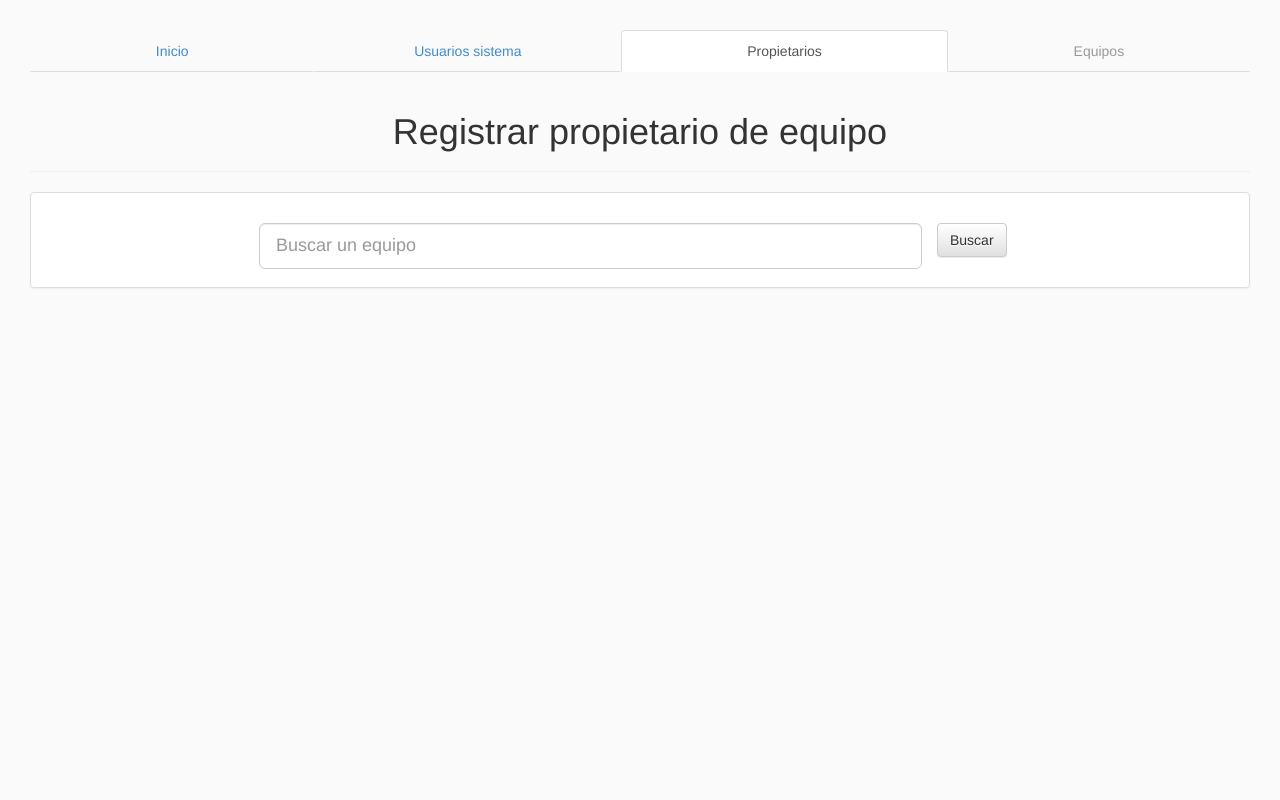
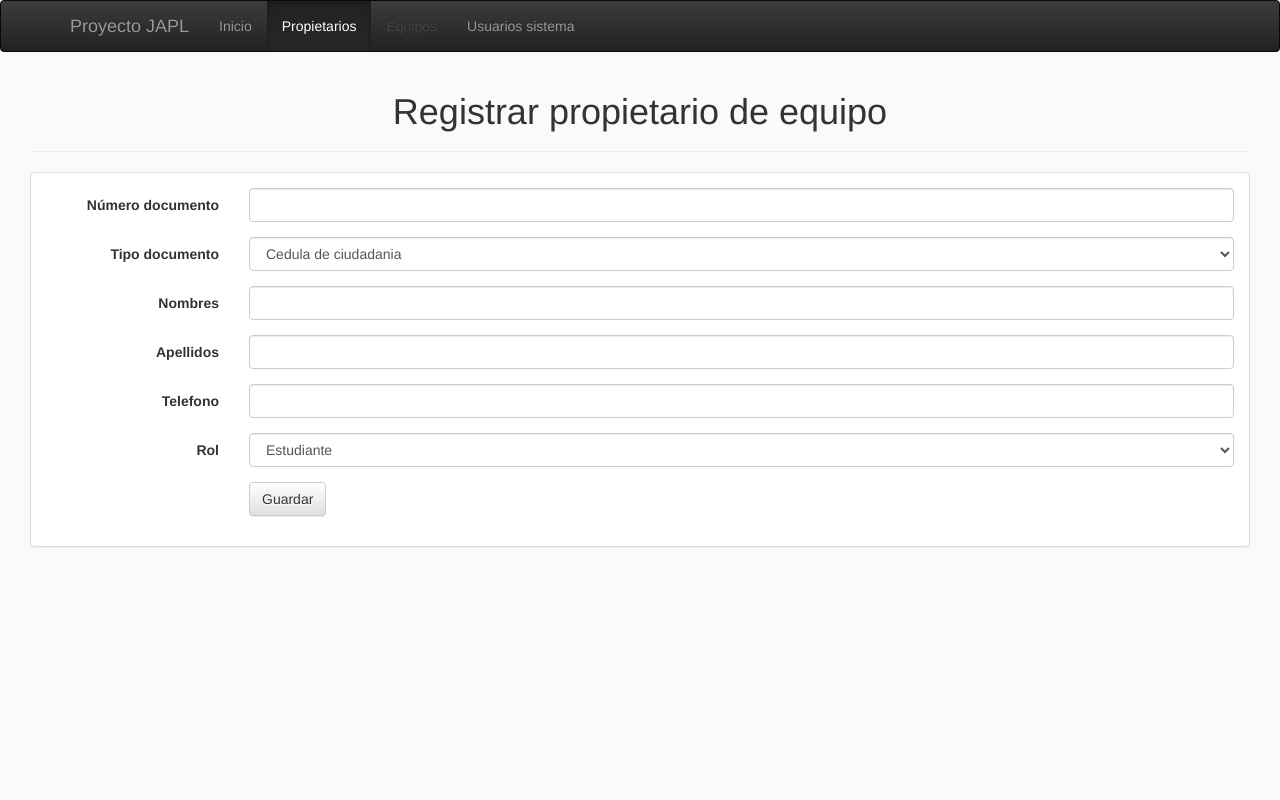
Before and after one commit to jairopl/proyecto_prog_jap, a PHP site: page /registrar_propietario.php in a window 1280 px wide. Run offline with PHP 8.4, Linux system fonts and the light colour scheme; some libraries are stand-ins or nearby versions.

Commit message:
Para el formulario de registrar usuario (del sistema) se agregaron los campos de cargo, direccion y correo. Se cambio Nav por Nav-bar en la parte superior. (version antes de clase 25-04-2014)

```diff
--- a/css/style.css
+++ b/css/style.css
@@ -1,5 +1,4 @@
 body {
-  padding: 30px;
   background: #FAFAFA;
 }
 footer {
@@ -24,6 +23,9 @@ td, th {
   padding: 2px 5px;
 }
 
+.content-wrapper {
+  padding: 0 30px 10px;
+}
 .first {
     border-bottom-left-radius: 3px;
     border-top-left-radius: 20px;
--- a/include/include_page_elements.php
+++ b/include/include_page_elements.php
@@ -11,9 +11,9 @@ function print_page_title($title) {
 function print_nav($active = 'index') {
   $links = array(
     'index' => 'index.php',
-    'registrar_usuario' => 'registrar_usuario.php',
     'registrar_propietario' => 'registrar_propietario.php',
     'equipos' => '#',
+    'registrar_usuario' => 'registrar_usuario.php',
   );
   $nombres_paginas = array(
     'index' => 'Inicio',
@@ -21,7 +21,21 @@ function print_nav($active = 'index') {
     'registrar_propietario' => 'Propietarios',
     'equipos' => 'Equipos',
   );
-  echo "<ul class='nav nav-tabs nav-justified'>";
+  echo '<div role="navigation" class="navbar navbar-inverse">
+      <div class="container">
+        <div class="navbar-header">
+          <button data-target=".navbar-collapse" data-toggle="collapse" class="navbar-toggle" type="button">
+            <span class="sr-only">Toggle navigation</span>
+            <span class="icon-bar"></span>
+            <span class="icon-bar"></span>
+            <span class="icon-bar"></span>
+          </button>
+          <span class="navbar-brand">Proyecto JAPL</span>
+        </div>
+        <div class="navbar-collapse collapse">
+';
+  echo "<ul class='nav navbar-nav'>";
+  //echo "<ul class='nav nav-tabs nav-justified'>";
   foreach ($links as $page => $link) {
     $class = '';
     if ($active == $page) {
@@ -31,7 +45,7 @@ function print_nav($active = 'index') {
     }
     echo "<li$class><a href='$link'>{$nombres_paginas[$page]}</a></li>";
   }
-  echo "</ul>";
+  echo "</ul></div></div></div>";
 }
 
 /** Hecho por JAPL. 24-04-2014
--- a/registrar_propietario.php
+++ b/registrar_propietario.php
@@ -7,20 +7,63 @@ print_header(array('titulo' => 'Registrar propietario'));
 ?>
 
 <body>
+<?php print_nav('registrar_propietario') ?>
 <div class="content-wrapper">
-  <?php print_nav('registrar_propietario') ?>
   <?php print_page_title('Registrar propietario de equipo') ?>
   <div class="panel panel-default">
     <div class="panel-body">
-    <form action="" class="form">
-      <div class="form-group">
-        <div class="col-sm-7 col-sm-offset-2">
-          <input class="form-control input-lg" type="text" placeholder="Buscar un equipo">
-        </div>
+    <form action="insertar_usuario.php" method="post" id="nuevo_usuario" class="form-horizontal">
+    <div class="form-group">
+    <label for="documento" class="col-sm-2 control-label">Número documento</label>
+    <div class="col-sm-10">
+      <input type="text" name="documento" id="documento" class="form-control" maxlength="15" required>
+    </div>
+    </div>
+
+    <div class="form-group">
+    <label for="tipo_documento" class="col-sm-2 control-label">Tipo documento</label>
+    <div class="col-sm-10">
+      <select id="tipo_documento" class="form-control" required>
+      <option name="tipo_documento" value="0">Cedula de ciudadania</option>
+      <option name="tipo_documento" value="1">Tarjeta de identidad</option>
+      <option name="tipo_documento" value="2">Libreta militar</option>
+      <option name="tipo_documento" value="3">Pasaporte</option>
+      </select>
+    </div>
+    </div>
+    <div class="form-group">
+    <label for="nombre" class="col-sm-2 control-label">Nombres</label>
+    <div class="col-sm-10">
+      <input type="text" name="nombre" id="nombre" class="form-control" required>
+    </div>
+    </div>
+    <div class="form-group">
+    <label for="apellidos" class="col-sm-2 control-label">Apellidos</label>
+    <div class="col-sm-10">
+      <input type="text" name="apellidos" id="apellidos" class="form-control" required>
+    </div>
+    </div>
+    <div class="form-group">
+    <label for="telefono" class="col-sm-2 control-label">Telefono</label>
+    <div class="col-sm-10">
+      <input type="text" name="telefono" id="telefono" class="form-control" required>
+    </div>
+    </div>
+    <div class="form-group">
+    <label for="rol_usuario" class="col-sm-2 control-label">Rol</label>
+    <div class="col-sm-10">
+      <select id="rol_usuario" class="form-control" required>
+      <option name="rol_usuario" value="0">Estudiante</option>
+      <option name="rol_usuario" value="1">Docente</option>
+      <option name="rol_usuario" value="2">Visitante</option>
+      </select>
+    </div>
+    </div>
+    <div class="form-group">
+      <div class="col-sm-offset-2 col-sm-10">
+        <button class="btn btn-default">Guardar</button>
       </div>
-      <div class="form-group">
-        <button class="btn btn-default">Buscar</button>
-      </div>
+    </div>
     </form>
     </div>
   </div>
```
Also changed, not shown: index.php (+10 -3 lines), insertar_propietario.php (added, +18 -0 lines), insertar_usuario.php (deleted, +0 -18 lines), registrar_usuario.php (+25 -5 lines).
